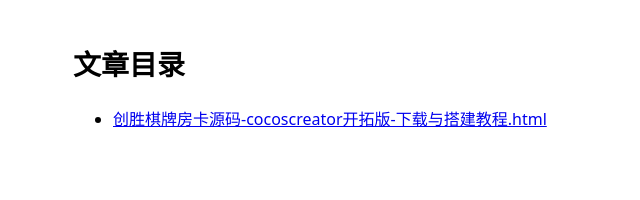
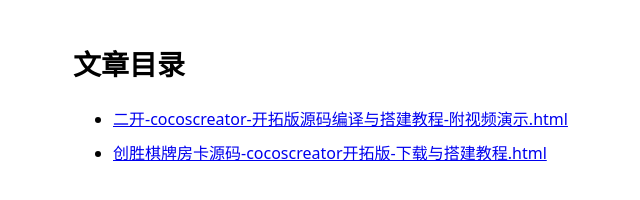
Before and after one commit to opmhoubue-eng/yuanmago-posts, a plain HTML site: page docs/index.html in a window 1280 px wide. Shown: the whole page, without its empty margins (137-777 px from the left). Drawn offline with Linux system fonts and the light colour scheme.

Commit message:
Add/Update docs/index.html

```diff
--- a/docs/index.html
+++ b/docs/index.html
@@ -3,4 +3,5 @@
 <meta charset="utf-8"><meta name="viewport" content="width=device-width,initial-scale=1">
 <title>文章目录</title>
 <style>body{font-family:system-ui,-apple-system,Segoe UI,Roboto,Helvetica,Arial,'Noto Sans','PingFang SC','Microsoft YaHei',sans-serif;line-height:1.75;margin:0}main{max-width:860px;margin:40px auto;padding:0 16px} h1{font-size:28px;margin:0 0 8px} li{margin:6px 0}</style>
-</head><body><main><h1>文章目录</h1><ul><li><a href="./创胜棋牌房卡源码-cocoscreator开拓版-下载与搭建教程.html">创胜棋牌房卡源码-cocoscreator开拓版-下载与搭建教程.html</a></li></ul></main></body></html>
+</head><body><main><h1>文章目录</h1><ul><li><a href="./二开-cocoscreator-开拓版源码编译与搭建教程-附视频演示.html">二开-cocoscreator-开拓版源码编译与搭建教程-附视频演示.html</a></li>
+<li><a href="./创胜棋牌房卡源码-cocoscreator开拓版-下载与搭建教程.html">创胜棋牌房卡源码-cocoscreator开拓版-下载与搭建教程.html</a></li></ul></main></body></html>
```
